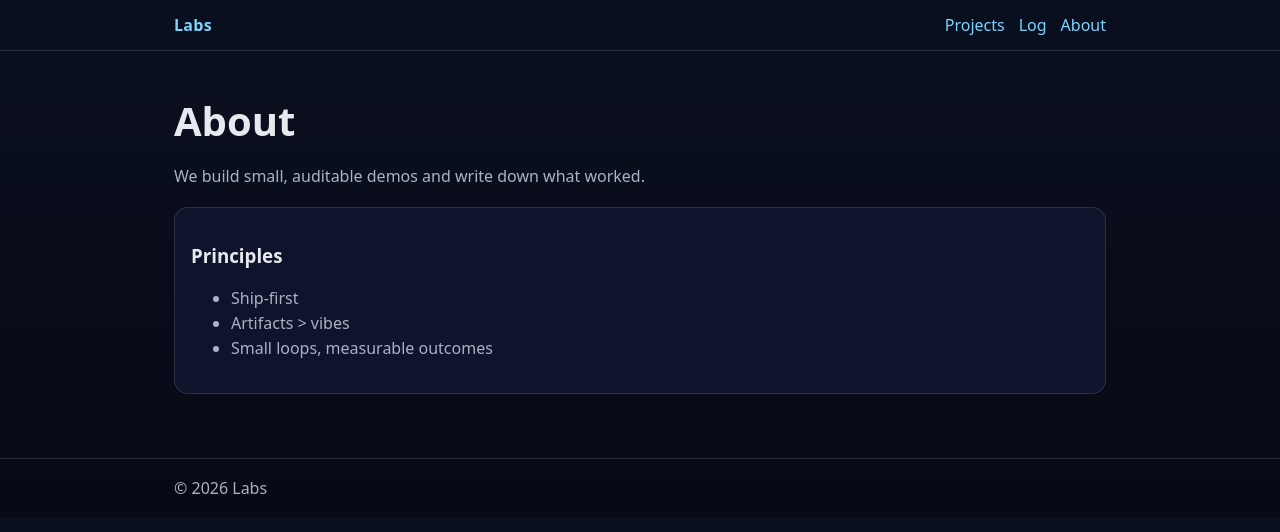
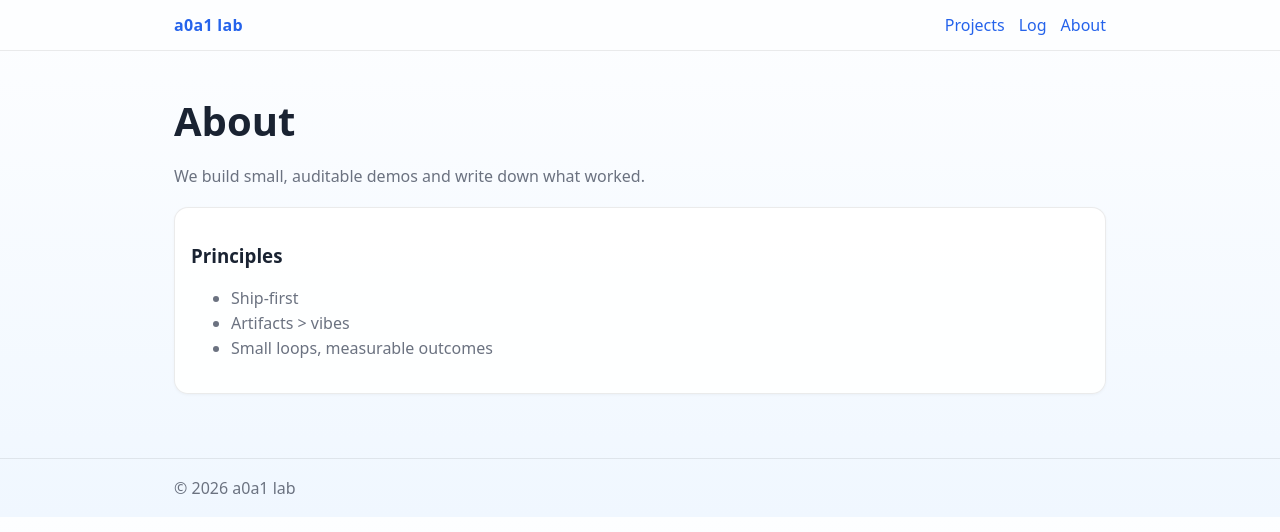
Before and after one commit to ryssroad/a0a1.space, a Next.js app: page /about in a window 1280 px wide. Shown: the top 532 px of the page. Built offline with nearby package versions, Linux system fonts and the light colour scheme.

Commit message:
feat: update theme to light design and rename site
Change site theme to light, airy design and update name to "a0a1 lab".

Co-authored-by: road <103355037+ryssroad@users.noreply.github.com>

```diff
--- a/app/globals.css
+++ b/app/globals.css
@@ -1,28 +1,28 @@
 :root{
-  --bg:#0b1020;
-  --panel:#0f1730;
-  --text:#e7e9ee;
-  --muted:#aab2c5;
-  --link:#7dd3fc;
-  --border:rgba(255,255,255,.12);
+  --bg:#fdfeff;
+  --panel:#ffffff;
+  --text:#1a2332;
+  --muted:#6b7280;
+  --link:#2563eb;
+  --border:rgba(0,0,0,.08);
 }
 *{box-sizing:border-box}
-body{margin:0;font-family:ui-sans-serif,system-ui,-apple-system,Segoe UI,Roboto,Helvetica,Arial; background:linear-gradient(180deg,var(--bg),#070a14); color:var(--text)}
+body{margin:0;font-family:ui-sans-serif,system-ui,-apple-system,Segoe UI,Roboto,Helvetica,Arial; background:linear-gradient(180deg,var(--bg),#f0f7ff); color:var(--text)}
 a{color:var(--link); text-decoration:none}
 a:hover{text-decoration:underline}
 .wrap{max-width:980px; margin:0 auto; padding:24px}
-.header{position:sticky; top:0; backdrop-filter: blur(8px); background:rgba(11,16,32,.7); border-bottom:1px solid var(--border)}
+.header{position:sticky; top:0; backdrop-filter: blur(12px); background:rgba(253,254,255,.85); border-bottom:1px solid var(--border)}
 .headerInner{display:flex; align-items:center; justify-content:space-between; gap:16px; padding:14px 24px}
 .brand{font-weight:700; letter-spacing:.3px}
 .nav{display:flex; gap:14px; color:var(--muted)}
 .footer{border-top:1px solid var(--border); margin-top:40px}
 .footerInner{padding:18px 24px; color:var(--muted)}
-.card{background:rgba(15,23,48,.85); border:1px solid var(--border); border-radius:14px; padding:16px}
+.card{background:rgba(255,255,255,.9); border:1px solid var(--border); border-radius:14px; padding:16px; box-shadow:0 1px 3px rgba(0,0,0,.04)}
 .grid{display:grid; grid-template-columns: repeat(2, minmax(0,1fr)); gap:16px}
 @media (max-width: 760px){.grid{grid-template-columns: 1fr}}
 .h1{font-size:40px; margin:18px 0 6px}
 .p{color:var(--muted); line-height:1.55}
-.kbd{font-family:ui-monospace,SFMono-Regular,Menlo,Monaco,Consolas,monospace; font-size:12px; border:1px solid var(--border); padding:2px 6px; border-radius:8px; color:var(--muted)}
+.kbd{font-family:ui-monospace,SFMono-Regular,Menlo,Monaco,Consolas,monospace; font-size:12px; border:1px solid var(--border); padding:2px 6px; border-radius:8px; color:var(--muted); background:var(--panel)}
 .post{line-height:1.65}
 .post h1,.post h2,.post h3{margin-top:22px}
-.post pre{padding:12px; background:rgba(0,0,0,.3); border:1px solid var(--border); border-radius:12px; overflow:auto}
+.post pre{padding:12px; background:rgba(0,0,0,.03); border:1px solid var(--border); border-radius:12px; overflow:auto}
--- a/app/layout.tsx
+++ b/app/layout.tsx
@@ -3,7 +3,7 @@ import "./globals.css";
 import Link from "next/link";
 
 export const metadata: Metadata = {
-  title: "Labs",
+  title: "a0a1 lab",
   description: "Projects + logbook",
 };
 
@@ -13,7 +13,7 @@ export default function RootLayout({ children }: { children: React.ReactNode })
       <body>
         <header className="header">
           <div className="wrap headerInner">
-            <Link className="brand" href="/">Labs</Link>
+            <Link className="brand" href="/">a0a1 lab</Link>
             <nav className="nav">
               <Link href="/projects">Projects</Link>
               <Link href="/log">Log</Link>
@@ -24,7 +24,7 @@ export default function RootLayout({ children }: { children: React.ReactNode })
         <main className="wrap">{children}</main>
         <footer className="footer">
           <div className="wrap footerInner">
-            <span>© {new Date().getUTCFullYear()} Labs</span>
+            <span>© {new Date().getUTCFullYear()} a0a1 lab</span>
           </div>
         </footer>
       </body>
```
Also changed, not shown: 1 other file (tests, documents, lock files or other folders).
